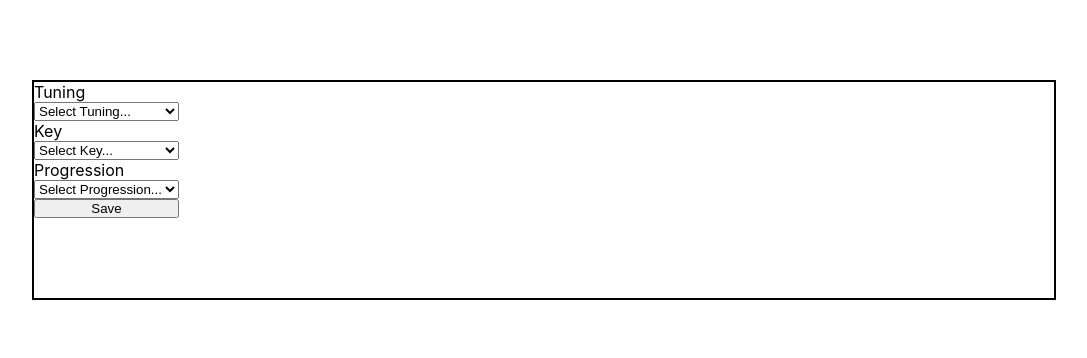
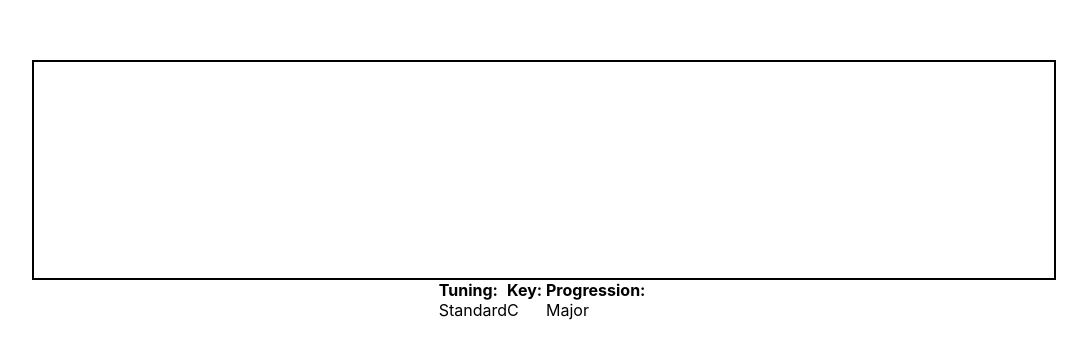
Before and after one commit to CodyMurr/guitar-theory, a React (Create React App) app: page / in a window 1280 px wide. Shown: the part 210-568 px from the top of the page, without its empty margins (96-1183 px from the left). Built offline with nearby package versions, Linux system fonts and the light colour scheme.

Commit message:
render modal/form component

```diff
--- /dev/null
+++ b/src/components/DataDisplay/DataDisplay.jsx
@@ -0,0 +1,36 @@
+import { useContext, useState } from "react"
+import { capitalize } from "../../utilities/helper-functions";
+import Modal from 'react-modal';
+import TuningContext from "../../context/TuningContext";
+import Form from "../Form/Form";
+
+Modal.setAppElement('#root');
+
+export default function DataDisplay() {
+    const { signature } = useContext(TuningContext);
+    const sigCats = Object.keys(signature);
+    const [modalIsOpen, setIsOpen] = useState(false);
+
+    function openModal() {
+        setIsOpen(true);
+    }
+
+    function closeModal() {
+        setIsOpen(false)
+    }
+
+    return (
+    <div className="DataDisplay flex">
+        <Modal isOpen={modalIsOpen}>
+            <Form closeModal={closeModal}/>
+        </Modal>
+        {
+        sigCats.map(s => (
+            <section className="flex col" key={capitalize(s)}>
+                <strong>{capitalize(s)}:&nbsp;</strong>
+                <p>{capitalize(signature[s])}</p>
+            </section>
+        ))
+    }</div>
+    )
+}
--- a/src/components/Form/Form.jsx
+++ b/src/components/Form/Form.jsx
@@ -4,18 +4,34 @@ import { notes, tunings, progressions } from '../../utilities/service-logic';
 import { capitalize } from '../../utilities/helper-functions';
 import TuningContext from '../../context/TuningContext';
 
-export default function Form() {
-    const { signature, mode, changeSig, changeMode  } = useContext(TuningContext);
+export default function Form({closeModal}) {
+    const { signature, mode, changeSig, changeMode, formData, setFormData  } = useContext(TuningContext);
     const selects = Object.keys(signature);
     const progs = Object.keys(progressions);
     const tuningNames = Object.keys(tunings);
     const vals = [tuningNames, notes, progs];
+
+    function handleChange(e) {
+        e.preventDefault();
+        setFormData({
+            ...formData,
+            [e.target.name]: e.target.value
+        });
+    }
+
+    function handleSubmit(e) {
+        e.preventDefault();
+        changeSig(formData.tuning, formData.key, formData.progression);
+        setTimeout(() => {
+            closeModal();
+        }, 500);
+    }
     return (
-        <form className="Form flex col">
+        <form className="Form flex col" onSubmit={handleSubmit}>
             {
                 selects.map((s, idx) => (
                     <label className='flex col' key={`${s}-${idx}`}>{capitalize(s)}
-                    <select name={s} key={s}>
+                    <select name={s} key={s} onChange={handleChange}>
                         <option value={null}>Select {capitalize(s)}...</option>
                         {vals[idx].map((v, idx) => (
                         <option value={v} key={v}>{capitalize(v)}</option>
--- a/src/components/Fretboard/Fretboard.jsx
+++ b/src/components/Fretboard/Fretboard.jsx
@@ -6,6 +6,5 @@ import Form from '../Form/Form';
 export default function Fretboard() {
     const {signature} = useContext(TuningContext);
     return <div className="Fretboard flex">
-        <Form/>
         </div>
 }
--- a/src/context/TuningContext.jsx
+++ b/src/context/TuningContext.jsx
@@ -8,10 +8,15 @@ export function TuningProvider({children}) {
         key: 'c',
         progression: 'major',
     });
+    const [formData, setFormData] = useState({
+        tuning: '',
+        key: '',
+        progression: '',
+    });
     // if signature.progression is set to 'major'
     const [mode, setMode] = useState('ionian');  // otherwise set to null
 
-    function changeSig(newTuning, newKey, newProgression, newMode) {
+    function changeSig(newTuning, newKey, newProgression) {
         setSignature({
             ...signature,
             tuning: newTuning,
@@ -24,7 +29,7 @@ export function TuningProvider({children}) {
         setMode(newMode);
     }
 
-    return <TuningContext.Provider value={{ signature, mode, changeSig, changeMode  }}>
+    return <TuningContext.Provider value={{ signature, mode, formData, setFormData, changeSig, changeMode  }}>
         {children}
     </TuningContext.Provider>
 }
--- a/src/pages/App/App.js
+++ b/src/pages/App/App.js
@@ -1,5 +1,7 @@
 import './App.css';
-import { TuningProvider } from '../../context/TuningContext'
+import { TuningProvider } from '../../context/TuningContext';
+
+import DataDisplay from '../../components/DataDisplay/DataDisplay';
 import Fretboard from '../../components/Fretboard/Fretboard';
 
 function App() {
@@ -7,6 +9,7 @@ function App() {
     <TuningProvider>
       <div className="App flex col">
           <Fretboard />
+            <DataDisplay />
       </div>
     </TuningProvider>
   );
```
Also changed, not shown: src/context/ModalContext.jsx (deleted, +0 -17 lines).
